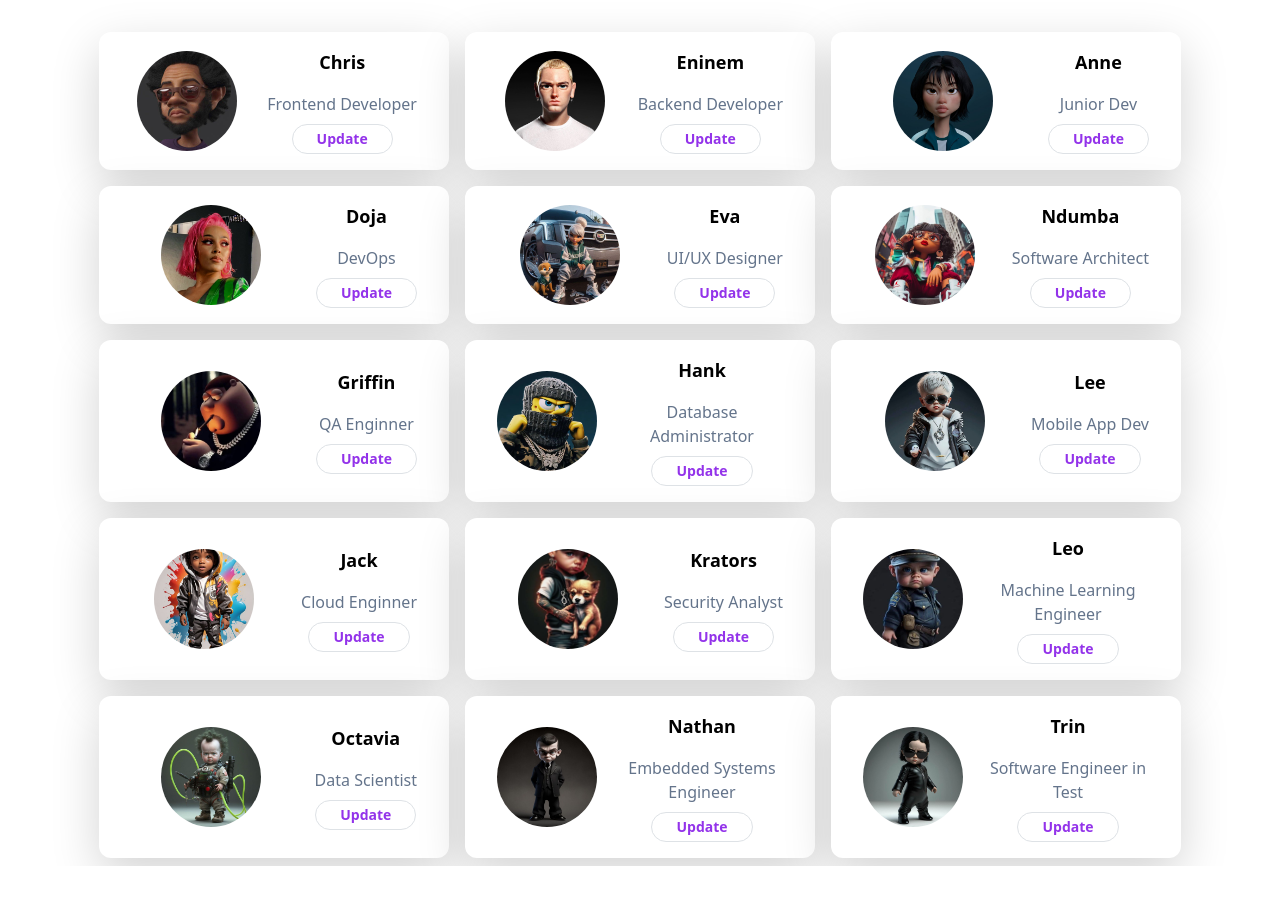
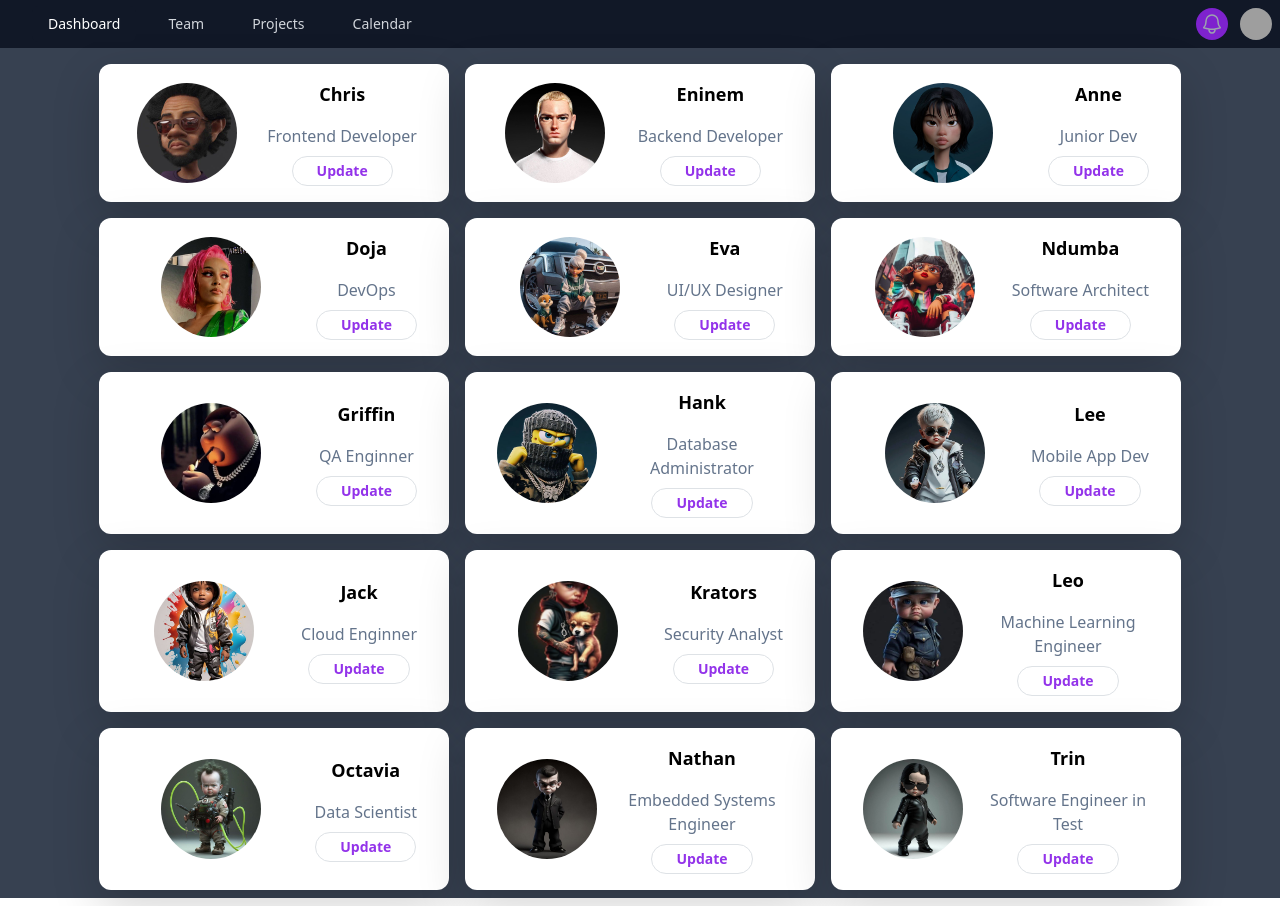
Before and after one commit to Uel-s/CodeForce-Hub, a React (Create React App) app: page / in a window 1280 px wide. Before the commit the page ends 866 px from the top, so only its background shows below. Built offline with nearby package versions, Linux system fonts and the light colour scheme; grey boxes are pictures that could not be loaded.

Commit message:
added icon sytling

```diff
--- a/package.json
+++ b/package.json
@@ -3,6 +3,8 @@
   "version": "0.1.0",
   "private": true,
   "dependencies": {
+    "@headlessui/react": "^1.7.17",
+    "@heroicons/react": "^2.1.1",
     "@testing-library/jest-dom": "^5.17.0",
     "@testing-library/react": "^13.4.0",
     "@testing-library/user-event": "^13.5.0",
--- a/src/App.js
+++ b/src/App.js
@@ -1,10 +1,12 @@
 import "./index.css";
 import React, { useState } from "react";
 import Employee from "./components/Employee";
+//import EditEmployee from "./components/EditEmployee";
+import Header from "./components/Header";
+//import AddEmployee from "./components/AddEmployee";
 //import { v4 as uuidv4 } from "uuid";
 
 function App() {
-  const [role, setRole] = useState("Junior dev");
   const [employees, setEmployees] = useState([
     { id: 1, name: "Chris", role: "Frontend Developer", img: "image1.jpeg" },
     { id: 2, name: "Eninem", role: "Backend Developer", img: "image2.jpeg" },
@@ -50,12 +52,12 @@
   }
 
   return (
-    <div className="App">
+    <div className="App  bg-gray-700 min-h-screen">
+      <Header />
+
       {showEmployees ? (
         <>
-          <input type="text" onChange={(e) => setRole(e.target.value)} />
-
-          <div className="flex flex-wrap justify-center">
+          <div className="flex flex-wrap justify-center my-2">
             {employees.map((employee) => {
               return (
                 <Employee
--- /dev/null
+++ b/src/components/AddEmployee.js
@@ -0,0 +1,9 @@
+import React from 'react'
+
+function AddEmployee() {
+  return (
+    <div>AddEmployee</div>
+  )
+}
+
+export default AddEmployee
--- /dev/null
+++ b/src/components/Header.js
@@ -0,0 +1,159 @@
+import { Fragment } from "react";
+import { Disclosure, Menu, Transition } from "@headlessui/react";
+import { Bars3Icon, BellIcon, XMarkIcon } from "@heroicons/react/24/outline";
+
+const navigation = [
+  { name: "Dashboard", href: "#", current: true },
+  { name: "Team", href: "#", current: false },
+  { name: "Projects", href: "#", current: false },
+  { name: "Calendar", href: "#", current: false },
+];
+
+function classNames(...classes) {
+  return classes.filter(Boolean).join(" ");
+}
+
+export default function Header() {
+  return (
+    <Disclosure as="nav" className="bg-gray-900">
+      {({ open }) => (
+        <>
+          <div className="mx-auto max-w-7xl px-2 sm:px-6 lg:px-8">
+            <div className="relative flex h-12 items-center justify-between">
+              <div className="absolute inset-y-0 left-0 flex items-center sm:hidden">
+                {/* Mobile menu button*/}
+                <Disclosure.Button className="relative inline-flex items-center justify-center rounded-md p-2 text-gray-400 hover:bg-gray-700 hover:text-white focus:outline-none focus:ring-2 focus:ring-inset focus:ring-white">
+                  <span className="absolute -inset-0.5" />
+                  <span className="sr-only">Open main menu</span>
+                  {open ? (
+                    <XMarkIcon className="block h-6 w-6" aria-hidden="true" />
+                  ) : (
+                    <Bars3Icon className="block h-6 w-6" aria-hidden="true" />
+                  )}
+                </Disclosure.Button>
+              </div>
+              <div className="flex flex-1 items-center justify-center sm:items-stretch sm:justify-start">
+                <div className="hidden sm:ml-6 sm:block">
+                  <div className="flex space-x-4">
+                    {navigation.map((item) => (
+                      <a
+                        key={item.name}
+                        href={item.href}
+                        className={classNames(
+                          item.current
+                            ? "no-underline bg-gray-900 text-white"
+                            : "no-underline text-gray-300 hover:bg-gray-700 hover:text-white",
+                          "rounded-md px-3 py-2 text-sm font-medium"
+                        )}
+                        aria-current={item.current ? "page" : undefined}
+                      >
+                        {item.name}
+                      </a>
+                    ))}
+                  </div>
+                </div>
+              </div>
+              <div className="absolute inset-y-0 right-0 flex items-center pr-2 sm:static sm:inset-auto sm:ml-6 sm:pr-0">
+                <button
+                  type="button"
+                  className="relative rounded-full bg-purple-700 p-1 text-gray-400 hover:text-white focus:outline-none focus:ring-2 focus:ring-white focus:ring-offset-2 focus:ring-offset-gray-800"
+                >
+                  <span className="absolute -inset-1.5" />
+                  <span className="sr-only">View notifications</span>
+                  <BellIcon className="h-6 w-6" aria-hidden="true" />
+                </button>
+
+                {/* Profile dropdown */}
+                <Menu as="div" className="relative ml-3">
+                  <div>
+                    <Menu.Button className="relative flex rounded-full bg-gray-800 text-sm focus:outline-none focus:ring-2 focus:ring-white focus:ring-offset-2 focus:ring-offset-purple-800">
+                      <span className="absolute -inset-1.5" />
+                      <span className="sr-only">Open user menu</span>
+                      <img
+                        className="h-8 w-8 rounded-full"
+                        src="https://img.icons8.com/?size=128&id=AbCtmdbp1IVO&format=png"
+                        alt="Logo"
+                      />
+                    </Menu.Button>
+                  </div>
+                  <Transition
+                    as={Fragment}
+                    enter="transition ease-out duration-100"
+                    enterFrom="transform opacity-0 scale-95"
+                    enterTo="transform opacity-100 scale-100"
+                    leave="transition ease-in duration-75"
+                    leaveFrom="transform opacity-100 scale-100"
+                    leaveTo="transform opacity-0 scale-95"
+                  >
+                    <Menu.Items className="absolute right-0 z-10 mt-2 w-48 origin-top-right rounded-md bg-white py-1 shadow-lg ring-1 ring-black ring-opacity-5 focus:outline-none">
+                      <Menu.Item>
+                        {({ active }) => (
+                          <a
+                            href="#"
+                            className={classNames(
+                              active ? "bg-gray-100" : "",
+                              "block px-4 py-2 text-sm text-gray-700"
+                            )}
+                          >
+                            Your Profile
+                          </a>
+                        )}
+                      </Menu.Item>
+                      <Menu.Item>
+                        {({ active }) => (
+                          <a
+                            href="#"
+                            className={classNames(
+                              active ? "bg-gray-100" : "",
+                              "block px-4 py-2 text-sm text-gray-700"
+                            )}
+                          >
+                            Settings
+                          </a>
+                        )}
+                      </Menu.Item>
+                      <Menu.Item>
+                        {({ active }) => (
+                          <a
+                            href="#"
+                            className={classNames(
+                              active ? "bg-gray-100" : "",
+                              "block px-4 py-2 text-sm text-gray-700"
+                            )}
+                          >
+                            Sign out
+                          </a>
+                        )}
+                      </Menu.Item>
+                    </Menu.Items>
+                  </Transition>
+                </Menu>
+              </div>
+            </div>
+          </div>
+
+          <Disclosure.Panel className="sm:hidden">
+            <div className="space-y-1 px-2 pb-3 pt-2">
+              {navigation.map((item) => (
+                <Disclosure.Button
+                  key={item.name}
+                  as="a"
+                  href={item.href}
+                  className={classNames(
+                    item.current
+                      ? "bg-gray-900 text-white"
+                      : "text-gray-300 hover:bg-gray-700 hover:text-white",
+                    "block rounded-md px-3 py-2 text-base font-medium"
+                  )}
+                  aria-current={item.current ? "page" : undefined}
+                >
+                  {item.name}
+                </Disclosure.Button>
+              ))}
+            </div>
+          </Disclosure.Panel>
+        </>
+      )}
+    </Disclosure>
+  );
+}
```
Also changed, not shown: 1 other file (tests, documents, lock files or other folders).
